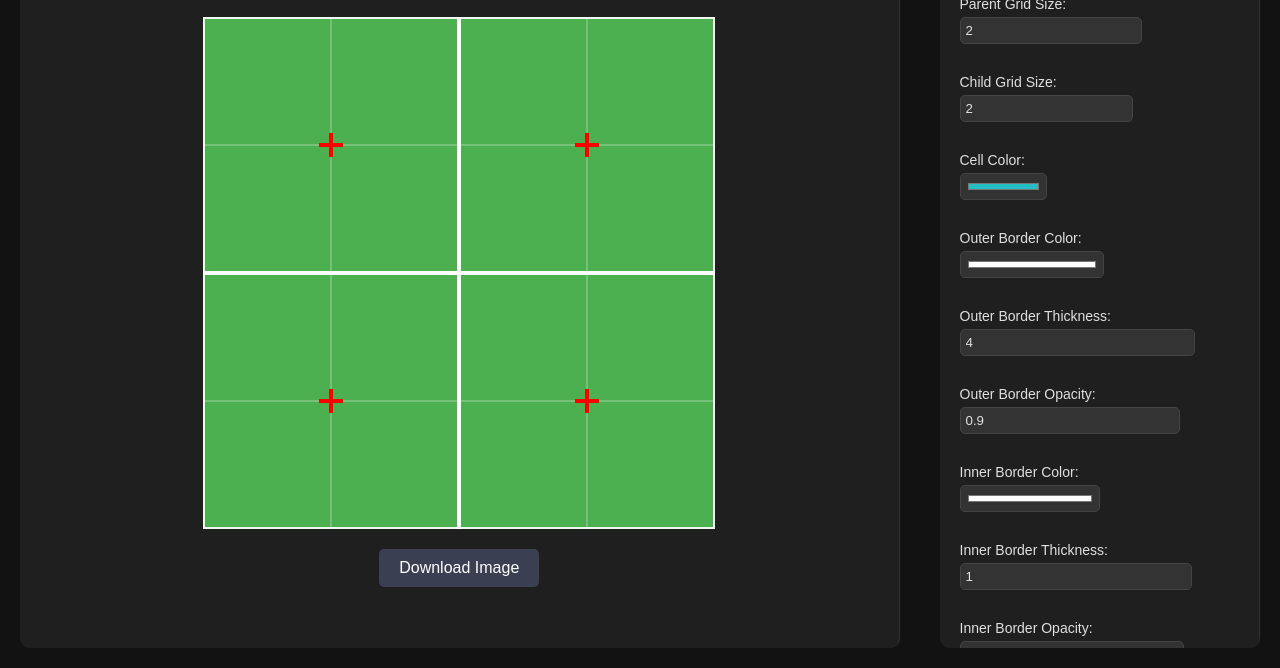
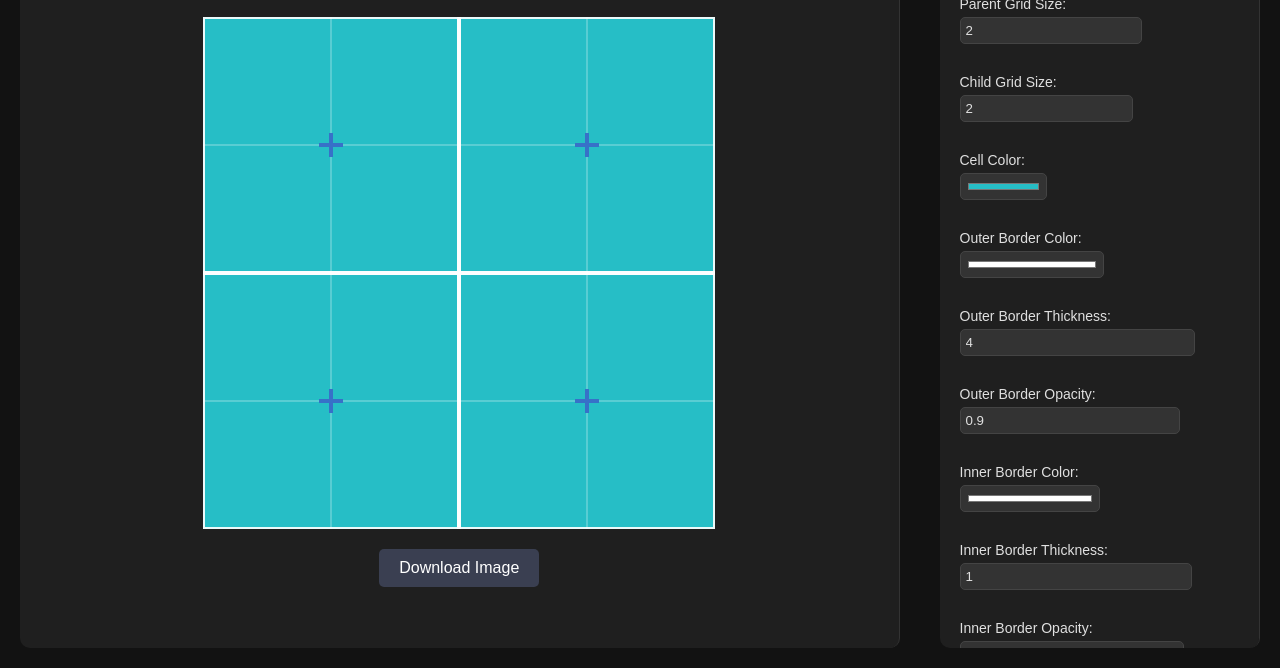
Before and after one commit to AadarshGupta07/uvGrid-texture-generator, a plain HTML site: page index.html in a window 1280 px wide. Shown: the part 132-800 px from the top of the page. Drawn offline with Linux system fonts and the light colour scheme.

Commit message:
Updated to good looking colors

```diff
--- a/index.html
+++ b/index.html
@@ -289,14 +289,14 @@
             imageSize: 512,
             mainGridSize: 2,
             subGridSize: 2,
-            cellColor: "#4CAF50",
+            cellColor: "#26BEC6",
             outerBorderColor: "#FFFFFF",
             outerBorderThickness: 4,
             outerBorderOpacity: 0.9,
             innerBorderColor: "rgba(255, 255, 255, 0.5)",
             innerBorderThickness: 1,
             innerBorderOpacity: 0.5,
-            plusColor: "#FF0000",
+            plusColor: "#3771C8",
             plusThickness: 4,
             plusOpacity: 1.0,
             plusSize: 24
```
